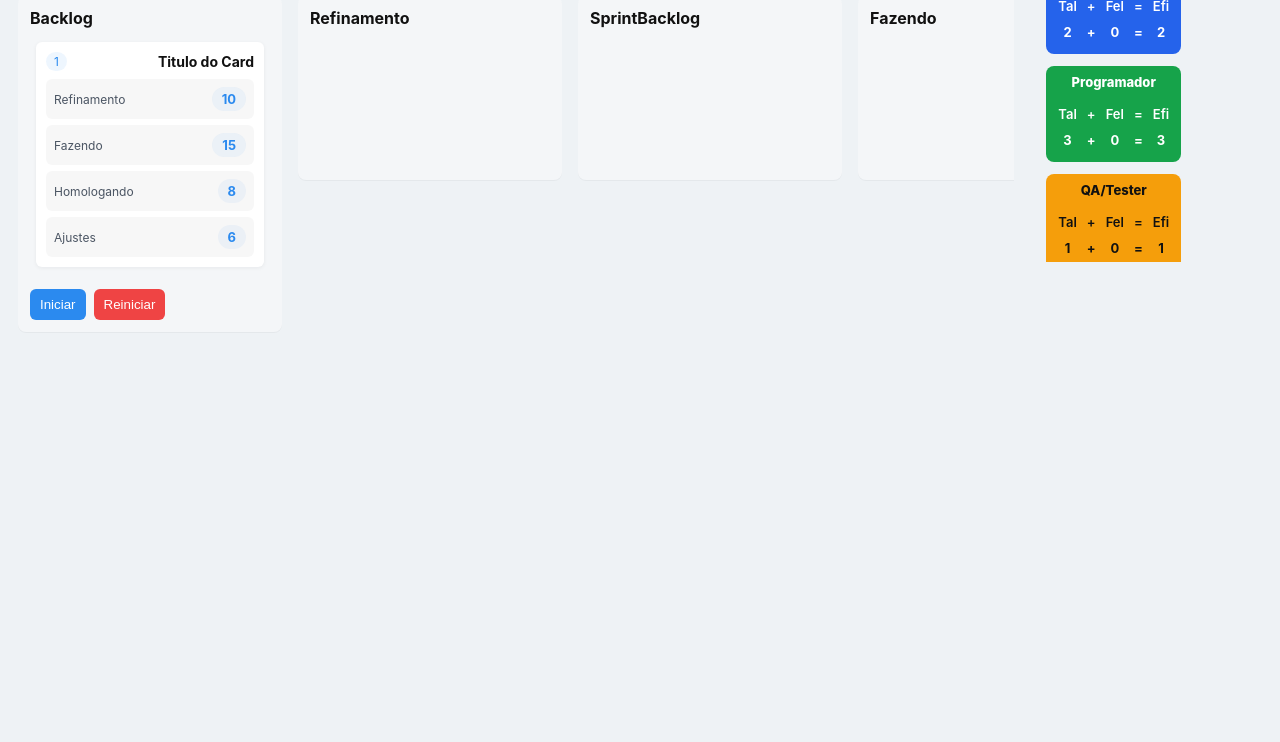
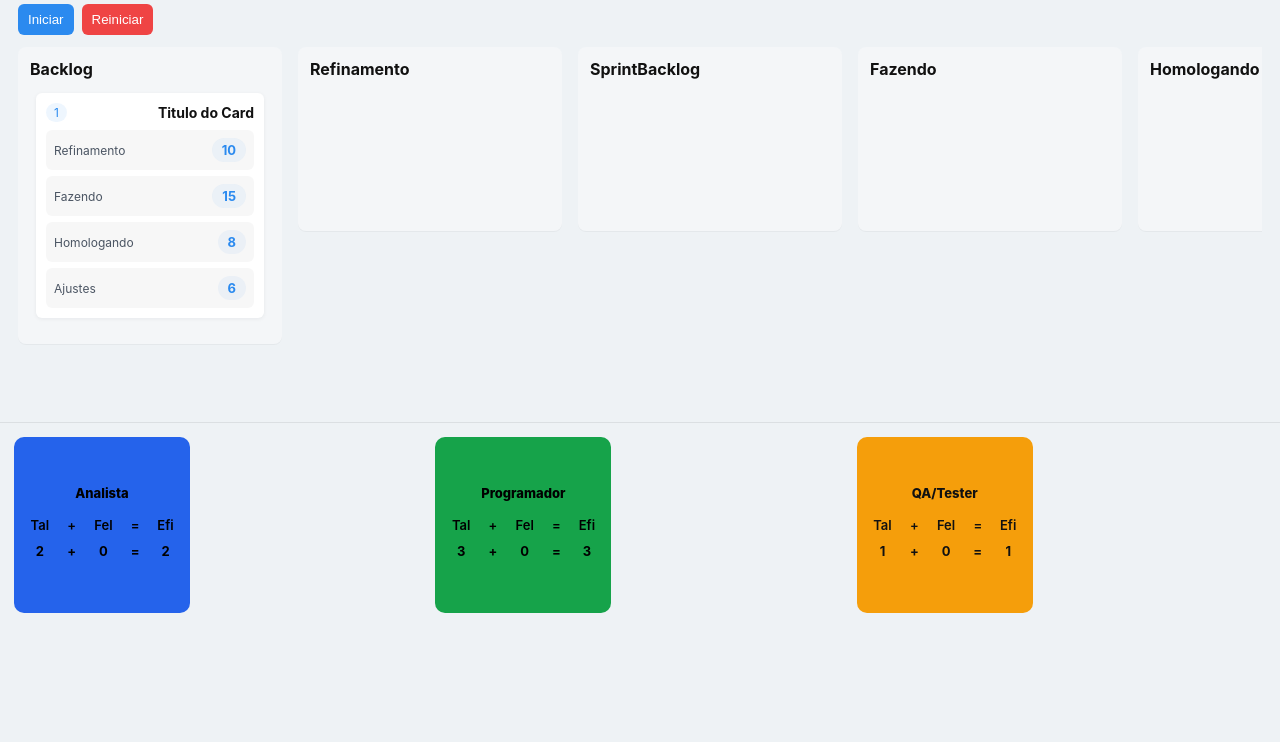
Before and after one commit to journalindoor/kanban-rony-game, a website: page index.html in a window 1280 px wide. Shown: the part 58-800 px from the top of the page. Drawn offline with Linux system fonts and the light colour scheme.

Commit message:
UI: reorganiza layout, ajusta papeis, move botoes e atualiza titulo

```diff
--- a/css/styles.css
+++ b/css/styles.css
@@ -18,6 +18,8 @@ body{
   height:60vh;
   box-sizing:border-box;
   overflow:hidden;
+  display:flex;
+  flex-direction:column;
 }
 
 h1{margin:0 0 12px 0;font-size:20px}
@@ -58,17 +60,48 @@ h1{margin:0 0 12px 0;font-size:20px}
 /* Roles area */
 .roles-area{
   height:40vh;
-  display:flex;
-  flex-wrap:wrap;
+  width:100%;
+  display:grid;
+  grid-template-columns: repeat(auto-fit, minmax(110px, 1fr));
   gap:12px;
   padding:14px;
   box-sizing:border-box;
+  border-top:1px solid rgba(0,0,0,0.08);
   overflow-y:auto;
-  border-top:2px solid rgba(0,0,0,0.08);
+  align-content:start;
 }
 
 
-.role{min-width:120px;max-width:200px;min-height:56px;border-radius:8px;display:flex;flex-direction:column;align-items:center;justify-content:flex-start;color:#fff;font-weight:700;cursor:grab;user-select:none;padding:8px;box-sizing:border-box;white-space:normal}
+.card .role{
+  aspect-ratio:auto;
+  width:88px;
+  height:40px;
+}
+
+.role{
+  aspect-ratio: 1 / 1;   /* 🔥 mantém quadrado */
+  width:100%;
+  min-width:110px;
+  max-width:160px;
+
+  display:flex;
+  flex-direction:column;
+  align-items:center;
+  justify-content:center;
+
+  padding:8px;
+  border-radius:10px;
+  font-weight:700;
+  cursor:grab;
+  user-select:none;
+
+  transition:transform 0.15s ease;
+}
+
+.role:hover{
+  transform:scale(1.03);
+}
+
 .role#role-analista{background:#2563eb}
 .role#role-programador{background:#16a34a}
 .role#role-qa{background:#f59e0b;color:#111}
@@ -94,4 +127,20 @@ h1{margin:0 0 12px 0;font-size:20px}
 .role-table td{padding:6px;font-weight:700}
 
 /* game layout styling */
-.game-layout{display:flex;width:100vw;height:100vh;overflow:hidden;}
+.game-layout{width:100vw;height:100vh;overflow:hidden;}
+
+/* Top controls (Start/Reset) under the title */
+.top-controls{
+  display:flex;
+  gap:8px;
+  flex-wrap:wrap;
+  align-items:center;
+  margin:8px 0 12px 0;
+}
+
+/* Ensure the board flexes to fill remaining height inside container */
+.container .board{
+  flex:1;
+  height:auto;
+  min-height:0;
+}
--- a/index.html
+++ b/index.html
@@ -10,15 +10,16 @@
 
     <div class="game-layout">
       <div class="container">
-			<h1>Kanban</h1>
+			<h1>Kanban - Rony Game</h1>
+            <!-- Top controls moved here -->
+            <div class="top-controls">
+                <button id="startButton" class="start-button">Iniciar</button>
+                <button id="resetButton" class="reset-button">Reiniciar</button>
+            </div>
 			<div class="board" id="board">
 				<div class="column" data-col="Backlog">
 					<div class="column-header">Backlog</div>
 					<div class="cards" data-col="Backlog"></div>
-					<div style="margin-top:8px;display:flex;gap:8px">
-							<button id="startButton" class="start-button">Iniciar</button>
-							<button id="resetButton" class="reset-button">Reiniciar</button>
-						</div>
 				</div>
 
 				<div class="column" data-col="Refinamento">
```
Also changed, not shown: 1 other file.
